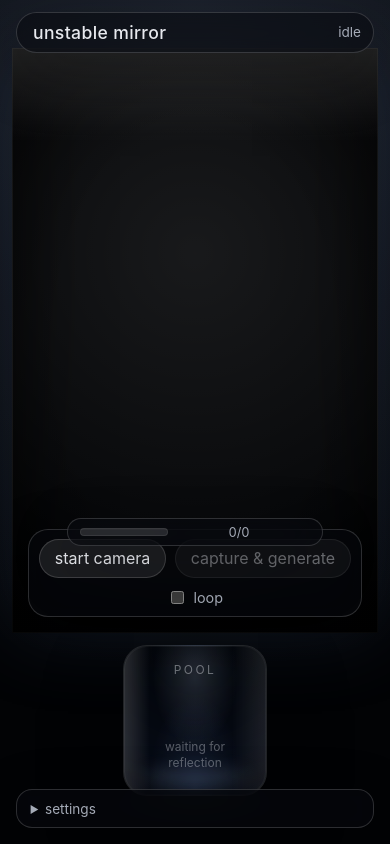
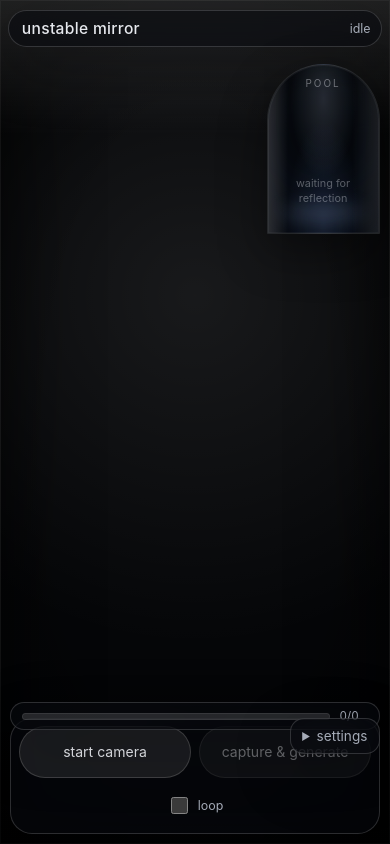
Before and after one commit to RyanYu0410/unstableMirror, a website built with Vite: page frontend/index.html in a window 390 px wide. Built offline with nearby package versions, Linux system fonts and the light colour scheme; no server answers.

Commit message:
Make frontend responsive for mobile
Co-authored-by: Cursor <cursoragent@cursor.com>

```diff
--- a/frontend/index.html
+++ b/frontend/index.html
@@ -2,7 +2,7 @@
 <html lang="en">
   <head>
     <meta charset="UTF-8" />
-    <meta name="viewport" content="width=device-width, initial-scale=1.0" />
+    <meta name="viewport" content="width=device-width, initial-scale=1.0, viewport-fit=cover" />
     <title>unstable mirror</title>
     <link rel="stylesheet" href="/src/style.css" />
   </head>
--- a/frontend/src/style.css
+++ b/frontend/src/style.css
@@ -8,6 +8,10 @@
   --muted: #a5abb7;
   --accent: #c8ddff;
   --error: #f7768e;
+  --safe-top: max(1rem, env(safe-area-inset-top));
+  --safe-right: max(1rem, env(safe-area-inset-right));
+  --safe-bottom: max(1rem, env(safe-area-inset-bottom));
+  --safe-left: max(1rem, env(safe-area-inset-left));
 }
 
 * {
@@ -22,6 +26,7 @@ body {
   background: var(--bg);
   color: var(--text);
   font-family: -apple-system, BlinkMacSystemFont, "SF Pro Text", system-ui, sans-serif;
+  -webkit-font-smoothing: antialiased;
   overflow: hidden;
 }
 
@@ -40,7 +45,7 @@ body {
 .topbar {
   position: fixed;
   z-index: 5;
-  top: max(1rem, env(safe-area-inset-top));
+  top: var(--safe-top);
   left: 50%;
   width: min(26rem, calc(100vw - 2rem));
   transform: translateX(-50%);
@@ -143,7 +148,7 @@ video {
   position: absolute;
   z-index: 4;
   left: 50%;
-  bottom: max(1rem, env(safe-area-inset-bottom));
+  bottom: var(--safe-bottom);
   transform: translateX(-50%);
   width: min(35rem, calc(100% - 2rem));
   display: flex;
@@ -163,6 +168,9 @@ button {
   padding: 0.55rem 0.9rem;
   font: inherit;
   cursor: pointer;
+  min-height: 44px;
+  touch-action: manipulation;
+  -webkit-tap-highlight-color: transparent;
 }
 
 button:hover:not(:disabled) {
@@ -188,7 +196,7 @@ button:disabled {
   position: absolute;
   z-index: 4;
   left: 50%;
-  bottom: calc(max(1rem, env(safe-area-inset-bottom)) + 4.4rem);
+  bottom: calc(var(--safe-bottom) + 4.4rem);
   transform: translateX(-50%);
   min-width: min(16rem, calc(100% - 2rem));
   display: flex;
@@ -349,8 +357,8 @@ button:disabled {
 .settings {
   position: fixed;
   z-index: 5;
-  right: max(1rem, env(safe-area-inset-right));
-  bottom: max(1rem, env(safe-area-inset-bottom));
+  right: var(--safe-right);
+  bottom: var(--safe-bottom);
   width: min(24rem, calc(100vw - 2rem));
   border-radius: 16px;
   padding: 0.65rem 0.85rem;
@@ -384,35 +392,198 @@ button:disabled {
   margin-top: 0.6rem;
 }
 
-@media (max-width: 720px) {
+@media (max-width: 820px) {
+  html,
+  body {
+    position: fixed;
+    inset: 0;
+    overflow: hidden;
+    overscroll-behavior: none;
+  }
+
   .topbar {
-    top: 0.75rem;
+    top: max(0.65rem, env(safe-area-inset-top));
+    width: calc(100vw - 1rem);
+    padding: 0.5rem 0.65rem 0.5rem 0.8rem;
+  }
+
+  .topbar h1 {
+    font-size: clamp(0.95rem, 4vw, 1.1rem);
+  }
+
+  .status {
+    max-width: 48vw;
+    overflow: hidden;
+    font-size: 0.78rem;
+    text-align: right;
+    text-overflow: ellipsis;
+    white-space: nowrap;
   }
 
   .mirror-stage {
-    flex-direction: column;
-    justify-content: center;
-    gap: 0.75rem;
+    display: block;
+    width: 100dvw;
+    height: 100dvh;
+    padding: 0;
   }
 
   .mirror-frame {
-    width: min(100%, 56svh);
-    height: min(76svh, 150vw);
+    width: 100dvw;
+    height: 100dvh;
+    max-width: none;
+    max-height: none;
+    border-radius: 0;
   }
 
   .result-pool {
-    width: min(46vw, 9rem);
-    max-height: 18svh;
-    border-radius: 24px;
+    position: fixed;
+    z-index: 6;
+    top: calc(max(0.65rem, env(safe-area-inset-top)) + 3.35rem);
+    right: max(0.65rem, env(safe-area-inset-right));
+    width: clamp(6.75rem, 29vw, 9rem);
+    max-height: none;
+    border-radius: 999px 999px 18px 18px;
+    box-shadow:
+      inset 0 0 0 1px rgb(255 255 255 / 0.06),
+      inset 0 -46px 60px rgb(20 34 62 / 0.24),
+      0 16px 48px rgb(0 0 0 / 0.42);
+  }
+
+  .pool-label {
+    top: 0.72rem;
+    font-size: 0.62rem;
+  }
+
+  .pool-placeholder {
+    width: 74%;
+    font-size: 0.68rem;
+  }
+
+  .controls,
+  .meta {
+    left: max(0.65rem, env(safe-area-inset-left));
+    right: max(0.65rem, env(safe-area-inset-right));
+    width: auto;
+    transform: none;
   }
 
   .controls {
-    border-radius: 20px;
+    bottom: max(0.65rem, env(safe-area-inset-bottom));
+    display: grid;
+    grid-template-columns: minmax(0, 0.95fr) minmax(0, 1.25fr) auto;
+    gap: 0.45rem;
+    border-radius: 22px;
+    padding: 0.45rem;
+  }
+
+  .controls button {
+    width: 100%;
+    min-height: 52px;
+    padding: 0.65rem 0.7rem;
+    font-size: clamp(0.78rem, 3.6vw, 0.95rem);
+    line-height: 1.12;
+  }
+
+  .toggle {
+    justify-content: center;
+    min-width: 3.7rem;
+    min-height: 52px;
+    padding-inline: 0.2rem;
+    font-size: 0.78rem;
+  }
+
+  .toggle input {
+    width: 1.1rem;
+    height: 1.1rem;
+  }
+
+  .meta {
+    bottom: calc(max(0.65rem, env(safe-area-inset-bottom)) + 4.2rem);
+    min-width: 0;
+    padding: 0.38rem 0.65rem;
+    gap: 0.6rem;
+    font-size: 0.72rem;
+  }
+
+  .progress-track {
+    flex: 1;
+    min-width: 4.5rem;
+    width: auto;
+  }
+
+  .settings {
+    right: max(0.65rem, env(safe-area-inset-right));
+    bottom: calc(max(0.65rem, env(safe-area-inset-bottom)) + 5rem);
+    width: auto;
+    max-width: calc(100vw - 1.3rem);
+    padding: 0.55rem 0.7rem;
+    border-radius: 14px;
   }
 
   .settings[open] {
-    left: 1rem;
-    right: 1rem;
+    left: max(0.65rem, env(safe-area-inset-left));
+    right: max(0.65rem, env(safe-area-inset-right));
     width: auto;
   }
+
+  .settings input {
+    min-height: 44px;
+    font-size: 16px;
+  }
 }
+
+@media (max-width: 390px) {
+  .controls {
+    grid-template-columns: 1fr 1fr;
+  }
+
+  .toggle {
+    grid-column: 1 / -1;
+    min-height: 40px;
+  }
+
+  .meta {
+    bottom: calc(max(0.65rem, env(safe-area-inset-bottom)) + 6.45rem);
+  }
+}
+
+@media (max-width: 820px) and (orientation: landscape) {
+  .topbar {
+    left: var(--safe-left);
+    width: min(21rem, 42vw);
+    transform: none;
+  }
+
+  .controls {
+    left: auto;
+    right: var(--safe-right);
+    bottom: var(--safe-bottom);
+    width: min(23rem, 42vw);
+    grid-template-columns: 1fr;
+  }
+
+  .controls button,
+  .toggle {
+    min-height: 44px;
+  }
+
+  .meta {
+    left: auto;
+    right: var(--safe-right);
+    bottom: calc(var(--safe-bottom) + 9.4rem);
+    width: min(23rem, 42vw);
+  }
+
+  .result-pool {
+    top: var(--safe-top);
+    right: calc(var(--safe-right) + min(24rem, 44vw));
+    width: clamp(5.25rem, 12vw, 7rem);
+  }
+
+  .settings {
+    left: var(--safe-left);
+    right: auto;
+    bottom: var(--safe-bottom);
+    max-width: min(21rem, 42vw);
+  }
+}
```
